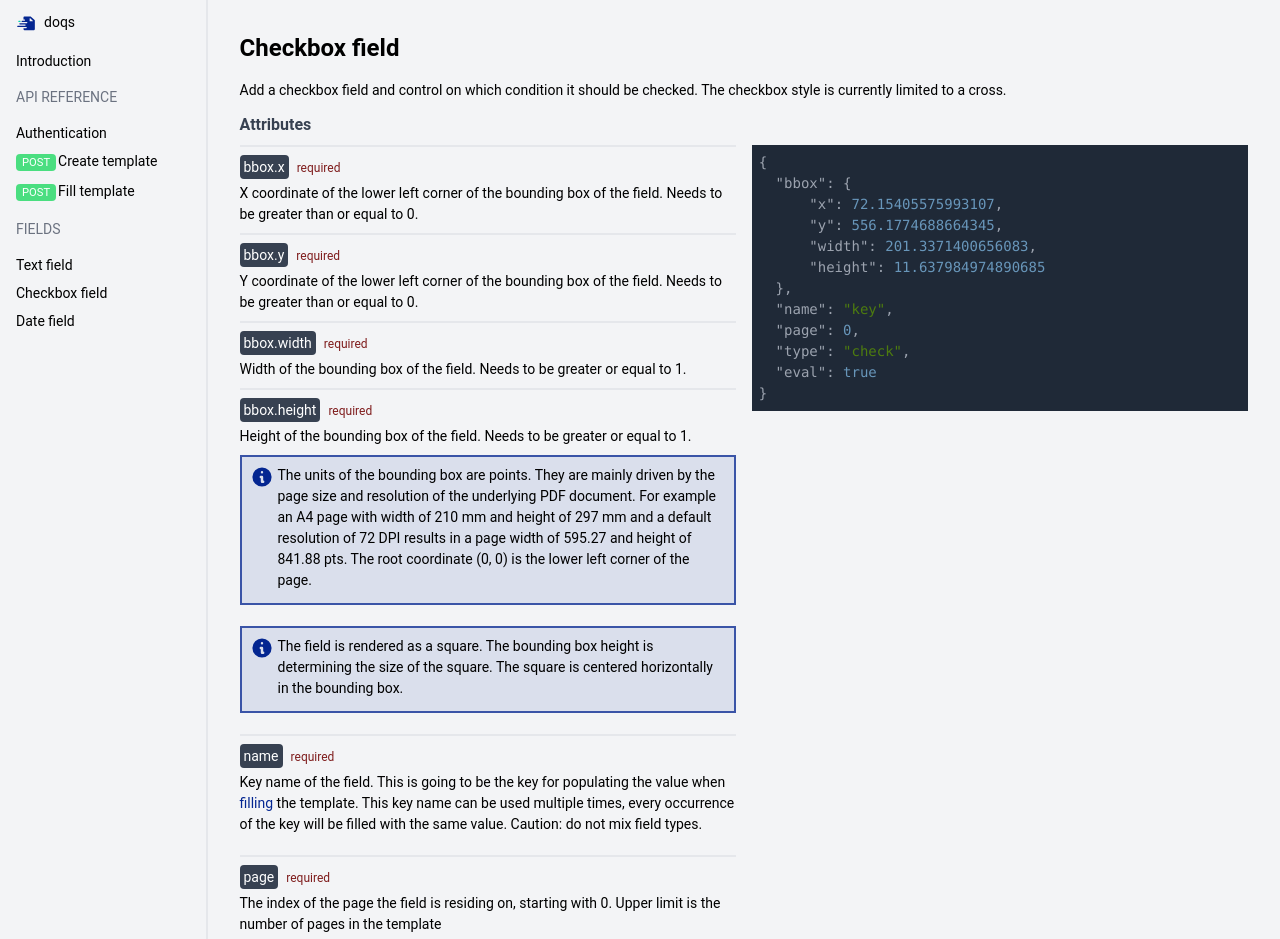
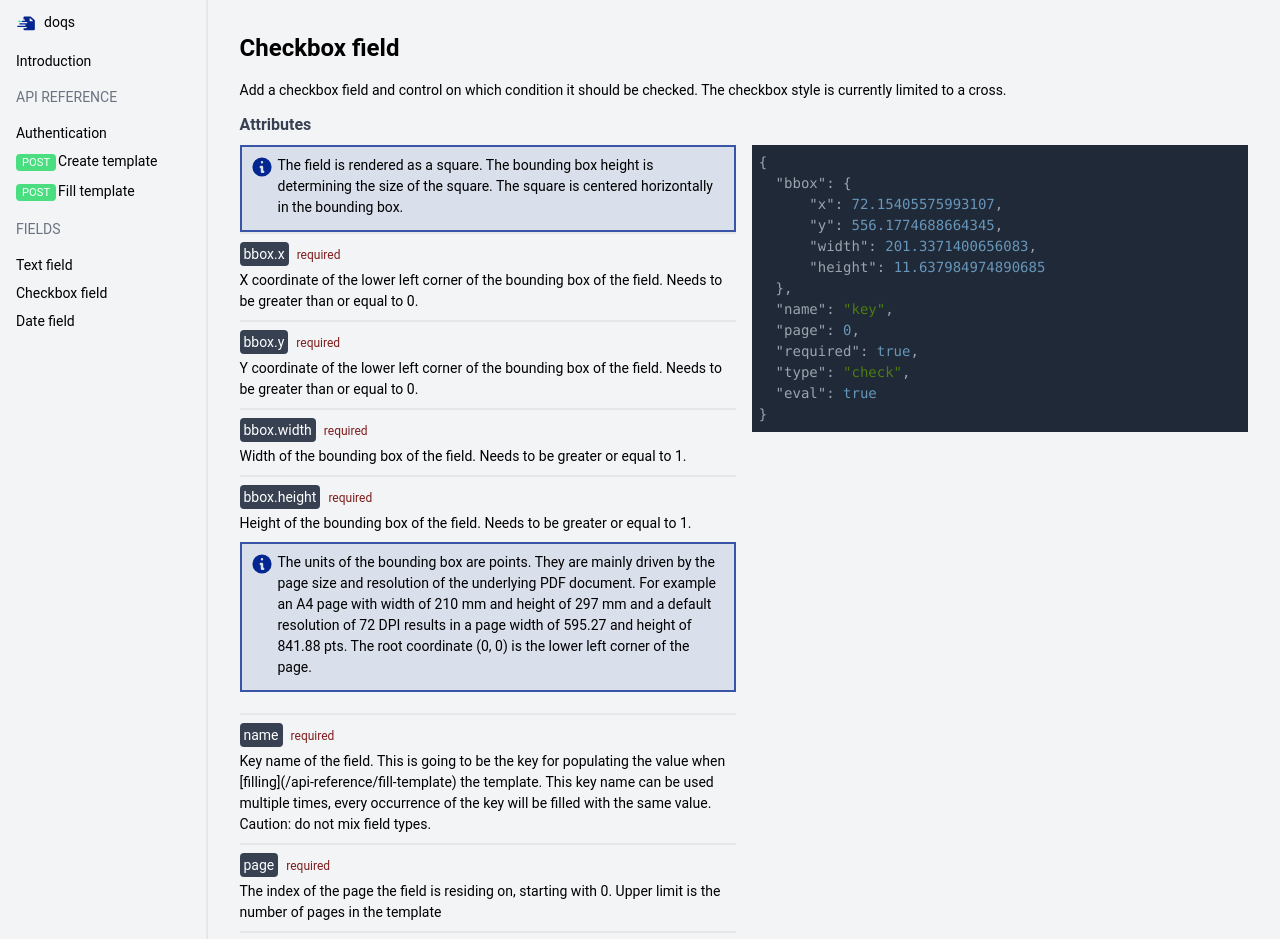
Before and after one commit to doqs-dev/docs, a Next.js app: page /fields/checkbox in a window 1280 px wide. Shown: the top 939 px of the page. Built offline with nearby package versions, Linux system fonts and the light colour scheme.

Commit message:
feat: optional field (#23)
* feat: optional field

* feat: example

* fix: required field definition

* fix: typo

```diff
--- a/components/bounding-box.mdx
+++ b/components/common-fields.mdx
@@ -1,6 +1,6 @@
 import {Attribute} from "./attribute"; import {Callout} from "./callout";
 
-export const BoundingBox = () => {
+export const CommonFields = () => {
     return (
         <>
             <Attribute name="bbox.x" required="1">
@@ -30,6 +30,19 @@ export const BoundingBox = () => {
                 </p>
             </Callout>
             <br/>
+            <Attribute name="name" required="1">
+                Key name of the field. This is going to be the key for populating the value when
+                [filling](/api-reference/fill-template) the template. This key name can be used multiple times, every
+                occurrence of the key will be filled with the same value. Caution: do not mix field types.
+            </Attribute>
+
+            <Attribute name="page" required="1">The index of the page the field is residing on, starting with 0. Upper
+                limit
+                is the number of pages in the template</Attribute>
+
+            <Attribute name="required" required={false}>
+                Is the key required in the payload when filling the PDF. Default is true.
+            </Attribute>
         </>
     );
 }
--- a/pages/fields/checkbox.mdx
+++ b/pages/fields/checkbox.mdx
@@ -1,7 +1,7 @@
 import {Attribute} from "../../components/attribute"; import {Grid} from "../../components/grid"; import {
     SimpleCodeHighlighter
 } from "../../components/code-highlighter"; import {Callout} from "../../components/callout";
-import {BoundingBox} from "../../components/bounding-box.mdx"
+import {CommonFields} from "../../components/common-fields.mdx"
 
 
 # Checkbox field
@@ -11,22 +11,13 @@ Add a checkbox field and control on which condition it should be checked. The ch
 ### Attributes
 <Grid>
     <div>
-        <BoundingBox/>
-
         <Callout>
             The field is rendered as a square. The bounding box height is determining the size of the square.
             The square is centered horizontally in the bounding box.
         </Callout>
-        <br/>
 
-        <Attribute name="name" required="1">
-            Key name of the field. This is going to be the key for populating the value when
-            [filling](/api-reference/fill-template) the template. This key name can be used multiple times, every
-            occurrence of the key will be filled with the same value. Caution: do not mix field types.
-        </Attribute>
+        <CommonFields/>
 
-        <Attribute name="page" required="1">The index of the page the field is residing on, starting with 0. Upper limit
-            is the number of pages in the template</Attribute>
         <Attribute name="type" required="1">Identifier of the type of the field. Always set to `check`.</Attribute>
 
         <Attribute name={"eval"} required="1">
@@ -46,6 +37,7 @@ Add a checkbox field and control on which condition it should be checked. The ch
     },
     "name": "key",
     "page": 0,
+    "required": true,
     "type": "check",
     "eval": true
 }`}/>
--- a/pages/fields/date.mdx
+++ b/pages/fields/date.mdx
@@ -1,6 +1,6 @@
 import {Attribute} from "../../components/attribute"; import {Grid} from "../../components/grid"; import {
     SimpleCodeHighlighter
-} from "../../components/code-highlighter"; import {BoundingBox} from "../../components/bounding-box.mdx";
+} from "../../components/code-highlighter"; import {CommonFields} from "../../components/common-fields.mdx";
 
 
 # Date field
@@ -10,16 +10,8 @@ Add a date / time or datetime field to your template and control the output form
 ### Attributes
 <Grid>
     <div>
-        <BoundingBox/>
+        <CommonFields/>
 
-        <Attribute name="name" required="1">
-            Key name of the field. This is going to be the key for populating the value when
-            [filling](/api-reference/fill-template) the template. This key name can be used multiple times, every
-            occurrence of the key will be filled with the same value. Caution: do not mix field types.
-        </Attribute>
-
-        <Attribute name="page" required="1">The index of the page the field is residing on, starting with 0. Upper limit
-            is the number of pages in the template</Attribute>
         <Attribute name="type" required="1">Identifier of the type of the field. Always set to `date`.</Attribute>
 
         <Attribute name="font_size" required={false}>Specify the font size to be filled with. Defaults to 9</Attribute>
@@ -58,6 +50,7 @@ Add a date / time or datetime field to your template and control the output form
     },
     "name": "key",
     "page": 0,
+    "required": false,
     "type": "text",
     "font_size": 9,
     "color": "black",
--- a/pages/fields/text.mdx
+++ b/pages/fields/text.mdx
@@ -1,6 +1,6 @@
 import {Attribute} from "../../components/attribute"; import {Grid} from "../../components/grid"; import {
     SimpleCodeHighlighter
-} from "../../components/code-highlighter"; import {BoundingBox} from "../../components/bounding-box.mdx";
+} from "../../components/code-highlighter"; import {CommonFields} from "../../components/common-fields.mdx";
 
 
 # Text field
@@ -8,16 +8,8 @@ import {Attribute} from "../../components/attribute"; import {Grid} from "../../
 ### Attributes
 <Grid>
     <div>
-        <BoundingBox/>
+        <CommonFields/>
 
-        <Attribute name="name" required="1">
-            Key name of the field. This is going to be the key for populating the value when
-            [filling](/api-reference/fill-template) the template. This key name can be used multiple times, every
-            occurrence of the key will be filled with the same value. Caution: do not mix field types.
-        </Attribute>
-
-        <Attribute name="page" required="1">The index of the page the field is residing on, starting with 0. Upper limit
-            is the number of pages in the template</Attribute>
         <Attribute name="type" required="1">Identifier of the type of the field. Always set to `text`.</Attribute>
 
         <Attribute name="font_size" required={false}>Specify the font size to be filled with. Defaults to 9</Attribute>
@@ -43,6 +35,7 @@ import {Attribute} from "../../components/attribute"; import {Grid} from "../../
     },
     "name": "key",
     "page": 0,
+    "required": true,
     "type": "text",
     "font_size": 9,
     "color": "black",
```
